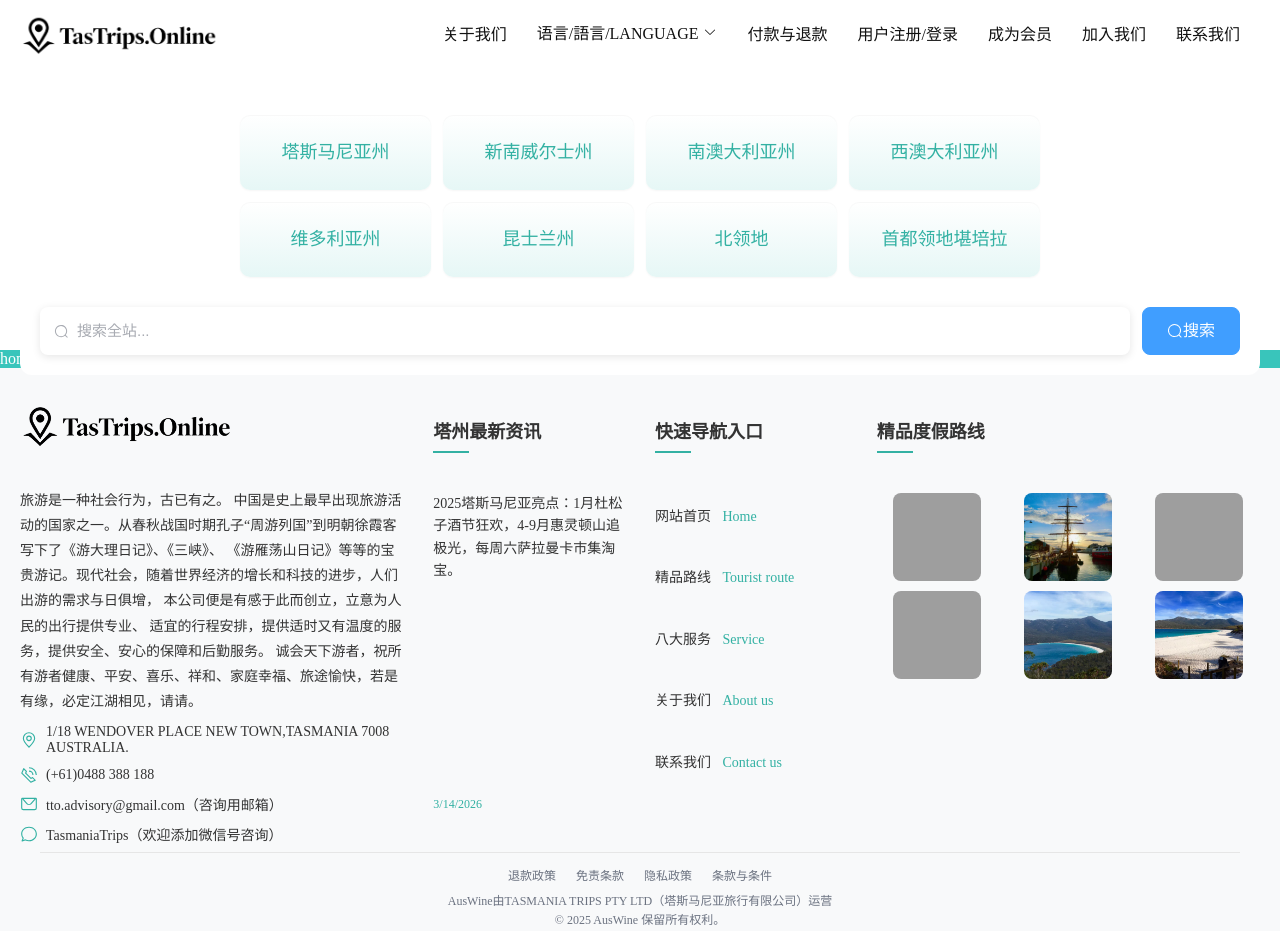
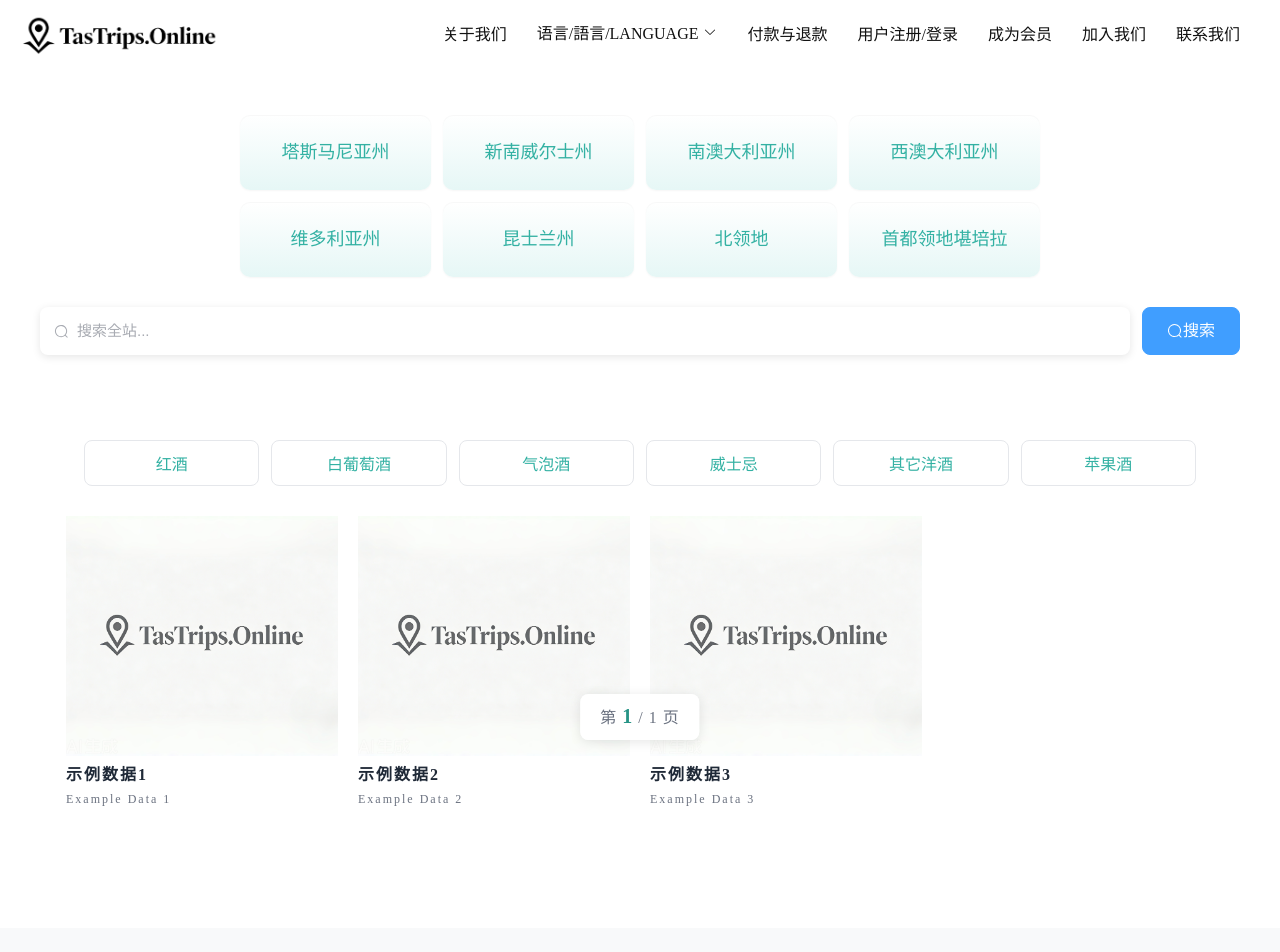
Before and after one commit to WebJChen/aw-demo, a Vue app: page / in a window 1280 px wide. Shown: the top 952 px of the page. Before the commit the page ends 931 px from the top, so only its background shows below. Built offline with nearby package versions, Linux system fonts and the light colour scheme; grey boxes are pictures that could not be loaded.

Commit message:
修改了gh-pages的相关配置，即添加了404.html； 添加了信息网格以及示例信息，添加了分页显示

```diff
--- a/index.html
+++ b/index.html
@@ -1,13 +1,28 @@
 <!doctype html>
 <html lang="en">
+
 <head>
   <meta charset="UTF-8" />
   <!-- <link rel="icon" type="image/svg+xml" href="/vite.svg" /> -->
   <meta name="viewport" content="width=device-width, initial-scale=1.0" />
+  <script>
+    // GitHub Pages SPA fallback:
+    // /aw-demo/?/test -> /aw-demo/test
+    (function (l) {
+      if (l.search[1] === "/") {
+        var decoded = l.search
+          .slice(1)
+          .replace(/~and~/g, "&");
+        window.history.replaceState(null, null, l.pathname.slice(0, -1) + decoded + l.hash);
+      }
+    })(window.location);
+  </script>
   <title>auswine-demo</title>
 </head>
+
 <body>
   <div id="app"></div>
   <script type="module" src="/src/main.js"></script>
 </body>
+
 </html>
--- a/src/components/ServiceNav.vue
+++ b/src/components/ServiceNav.vue
@@ -22,7 +22,7 @@ const tags = ['塔斯马尼亚州', '新南威尔士州', '南澳大利亚州',
             </el-icon>
           </template>
         </el-input>
-        <el-button type="primary" size="large" class="search-btn fs16" @click="onSearch">
+        <el-button type="primary" size="large" class="search-btn fs16">
           <el-icon>
             <Search />
           </el-icon>
--- a/src/views/HomeView.vue
+++ b/src/views/HomeView.vue
@@ -1,19 +1,280 @@
 <script setup>
+import { ref, computed } from 'vue';
 import ServiceNav from '../components/ServiceNav.vue';
 
+const subNavList = ['红酒', '白葡萄酒', '气泡酒', '威士忌', '其它洋酒', '苹果酒']
 
+const dataList = [
+  {
+    title: '示例数据1',
+    img: "",
+    enTitle: "Example Data 1",
+    sub: "示例数据1副标题"
+  }, {
+    title: '示例数据2',
+    img: "",
+    enTitle: "Example Data 2",
+    sub: "示例数据2副标题"
+  }, {
+    title: '示例数据3',
+    img: "",
+    enTitle: "Example Data 3",
+    sub: "示例数据3副标题"
+  },
+]
+
+const gridRef = ref(null)
+
+const currentPage = ref(1)
+const scrollPage = ref(1)
+const loadMoad = ref(false)
+const isLoading = ref(false)
+const windowWidth = ref(window.innerWidth)
+// 每页显示的数量
+const eachPageCount = computed(() => {
+  if (windowWidth.value <= 768) {
+    if (window.matchMedia('(orientation: portrait)').matches) {
+      return 3
+    } else {
+      return 2
+    }
+  } else if (windowWidth.value <= 1024) {
+    return 12
+  } else {
+    return 12
+  }
+})
+
+const totalPages = ref(Math.max(1, Math.ceil(dataList.length / eachPageCount.value)))
+
+// 更新页码
+function updateScrollPage() {
+  if (!gridRef.value) return
+  //读取了暂定数据的长度
+  const total = dataList.length
+  if (total <= 0) {
+    scrollPage.value = 1
+    return
+  }
+  const per = eachPageCount.value || 1
+  const totalPages = Math.max(1, Math.ceil(total / per))
+  const grid = gridRef.value
+  const rect = grid.getBoundingClientRect()
+  const gridTop = rect.top + window.pageYOffset
+  const scrollOffset = window.scrollY - gridTop
+  if (scrollOffset <= 0) {
+    mobileScrollPage.value = 1
+    return
+  }
+  const totalHeight = grid.scrollHeight
+  if (totalHeight <= 0) {
+    scrollPage.value = 1
+    return
+  }
+  const pageHeight = (totalHeight / total) * per
+  // 使用 Math.ceil 而不是 Math.floor，这样当滚动到某一页的第一行时就切换页码
+  const page = Math.ceil(scrollOffset / pageHeight) + 1
+  scrollPage.value = Math.min(totalPages, Math.max(1, page))
+}
+
+function checkHasMoreData() {
+  loadMoad.value = (currentPage.value * eachPageCount.value) < dataList.length
+}
 </script>
 
 <template>
   <ServiceNav />
   <!-- eslint-disable-next-line vue/no-multiple-template-root -->
-  <div class="box">homeview page</div>
-  <!-- eslint-disable-next-line vue/no-multiple-template-root -->
-  <div class="sub-nav"></div>
+  <div class="content-box">
+    <!-- 子导航 -->
+    <div class="subnav-box center">
+      <!-- 横向Tab列表 -->
+      <ul class="subnav-list">
+        <li v-for="(subItem, idx) in subNavList" :key="idx" class="subnav-item w100">
+          {{ subItem }}
+        </li>
+      </ul>
+    </div>
+
+    <!-- 信息列表 -->
+    <div ref="gridRef" class="info-list">
+      <div v-for="(data, idx) in dataList" :key="idx" class="info-item pointer">
+        <img src="@/assets/img/default.png" :alt="data.title" class="w100">
+        <div class="info-title fs16" :title="data.title">{{ data.title }}</div>
+        <div v-if="data.enTitle" class="info-sub" :title="data.enTitle">{{ data.enTitle }}</div>
+      </div>
+    </div>
+    <!-- 分页 -->
+    <div class="pagination-section pagination-section--scenic center">
+      <div class="custom-pagination custom-pagination--fixed">
+        <div class="page-indicator fs16">第 <span class="page-num fowe7">{{ scrollPage }}</span> / {{
+          totalPages }} 页</div>
+      </div>
+    </div>
+  </div>
 </template>
 
 <style scoped lang="scss">
-.box {
-  background-color: #39c5bb;
+.content-box {
+  height: auto;
+  color: #101010;
+  display: flex;
+  flex-direction: column;
+  justify-content: center;
+  align-items: center;
+  gap: 20px;
+  margin-top: 90px;
+
+  // 子导航容器
+  .subnav-box {
+    width: 90%;
+    padding: 0 20px;
+
+    .subnav-list {
+      display: flex;
+      justify-content: space-between;
+      margin: 0;
+      padding: 0;
+      gap: 12px;
+
+      .subnav-item {
+        cursor: pointer;
+        padding: 10px 16px;
+        border-radius: 8px;
+        background: #fff;
+        color: #33b1a3;
+        border: 1px solid #e5e7eb;
+        transition: all .2s ease;
+        white-space: nowrap;
+        user-select: none;
+      }
+
+      .subnav-item.disabled {
+        background: #f3f4f6;
+        color: #9ca3af;
+        border-color: #e5e7eb;
+        cursor: not-allowed;
+        opacity: 0.7;
+      }
+
+      .subnav-item.active {
+        background: linear-gradient(180deg, #33b1a3 0%, #279486 100%);
+        color: #fff;
+        border-color: transparent;
+        box-shadow: 0 6px 16px rgba(61, 199, 190, 0.26);
+      }
+    }
+  }
+
+  // 信息列表
+  .info-list {
+    display: grid;
+    width: 90%;
+    grid-template-columns: repeat(4, 1fr);
+    gap: 16px;
+    padding: 8px 0 40px;
+
+    img {
+      height: 240px;
+    }
+
+    .info-item {
+      display: flex;
+      border-radius: 12px;
+      flex-direction: column;
+      justify-content: center;
+      gap: 5px;
+      border: 2px solid transparent;
+
+      img {
+        object-fit: cover;
+      }
+
+      .info-title {
+        font-weight: 600;
+        letter-spacing: 2px;
+        color: #1f2937;
+        -webkit-line-clamp: 1;
+        line-clamp: 1;
+      }
+
+      .info-sub {
+        font-size: 12px;
+        color: #6b7280;
+        letter-spacing: 2px;
+        -webkit-line-clamp: 2;
+        line-clamp: 2;
+        line-height: 1.5;
+        min-height: calc(1.5em * 2);
+      }
+
+      .info-title,
+      .info-sub {
+        display: -webkit-box;
+        -webkit-box-orient: vertical;
+        overflow: hidden;
+        text-overflow: ellipsis;
+      }
+    }
+  }
+
+  // 分页
+  .pagination-section {
+    display: flex;
+    justify-content: center;
+    align-items: center;
+    padding-bottom: 40px;
+
+    .custom-pagination {
+      display: flex;
+      flex-direction: column;
+      align-items: center;
+      gap: 15px;
+
+      .page-indicator {
+        color: #6b7280;
+        letter-spacing: 1px;
+        line-height: 1.5;
+
+        .page-num {
+          font-size: 20px;
+          color: #279486;
+          line-height: 24px;
+        }
+      }
+    }
+
+    .custom-pagination--fixed {
+      position: fixed;
+      bottom: 60px;
+      left: 50%;
+      transform: translateX(-50%);
+      z-index: 100;
+      padding: 10px 20px;
+      background: rgba(255, 255, 255, 0.95);
+      border-radius: 8px;
+      box-shadow: 0 2px 12px rgba(0, 0, 0, 0.1);
+    }
+  }
+
+  :deep(.el-pagination) {
+    .el-pager li {
+      &.is-active {
+        background-color: #279486;
+        color: white;
+      }
+
+      &:hover {
+        color: #279486;
+      }
+    }
+
+    .btn-prev,
+    .btn-next {
+      &:hover {
+        color: #279486;
+      }
+    }
+  }
 }
 </style>
```
Also changed, not shown: public/404.html (added, +28 -0 lines), src/assets/img/default.png (added). Lines whose indentation alone changed are shown as unchanged.
